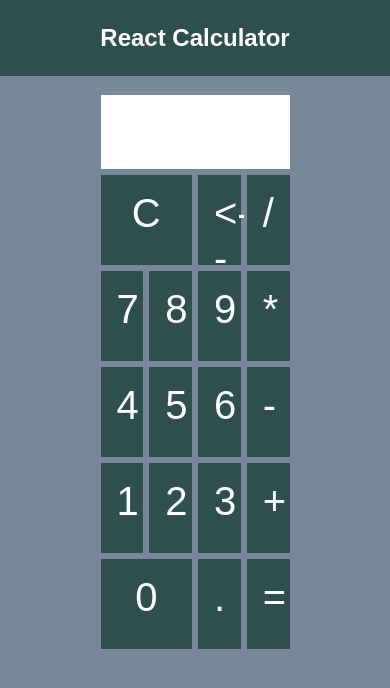
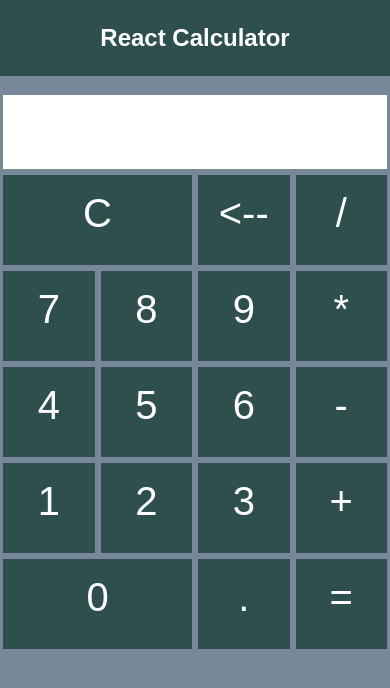
Before and after one commit to nickelghost/react-calculator, a React (Create React App) app: page / in a window 390 px wide. Shown: the top 688 px of the page. Built offline with nearby package versions, Linux system fonts and the light colour scheme.

Commit message:
set a fixed max width for the calculator instead of % for better responsiveness

```diff
--- a/src/Calculator/Calculator.css
+++ b/src/Calculator/Calculator.css
@@ -1,5 +1,5 @@
 .Calculator {
-  width: 50%;
+  max-width: 768px;
   margin: auto;
 }
 
```
